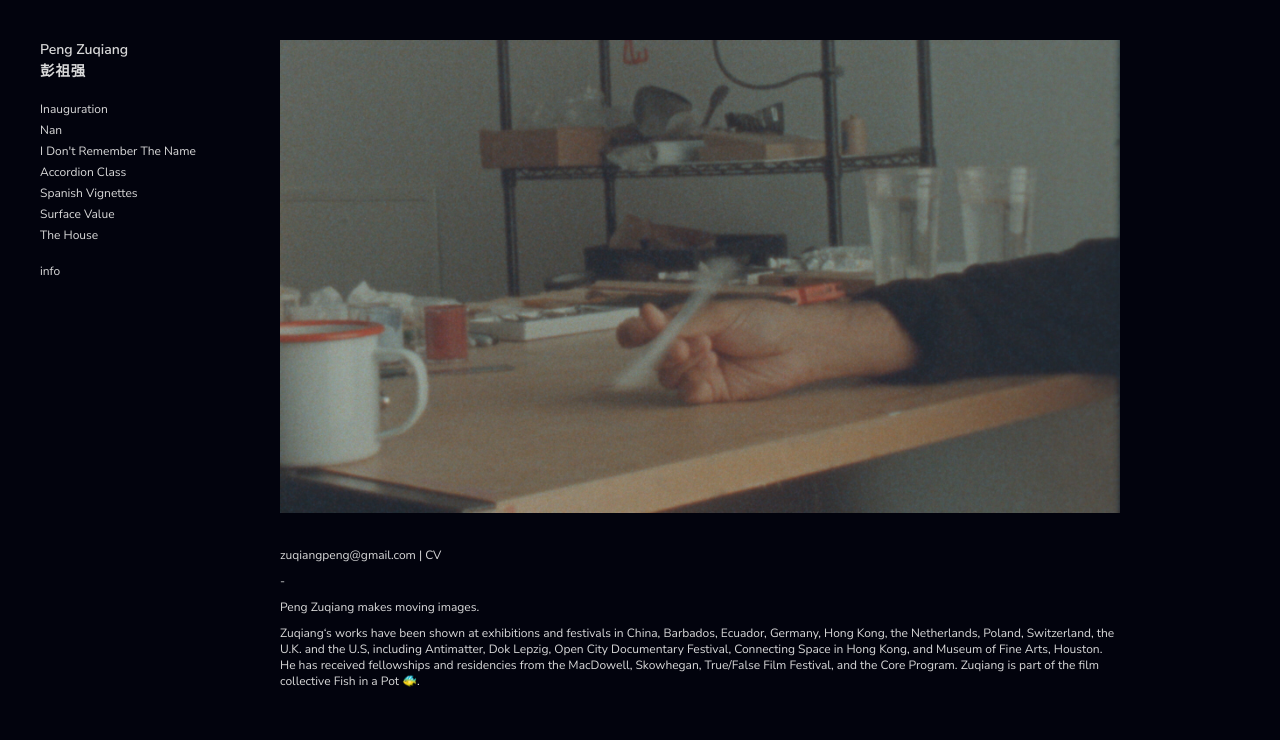
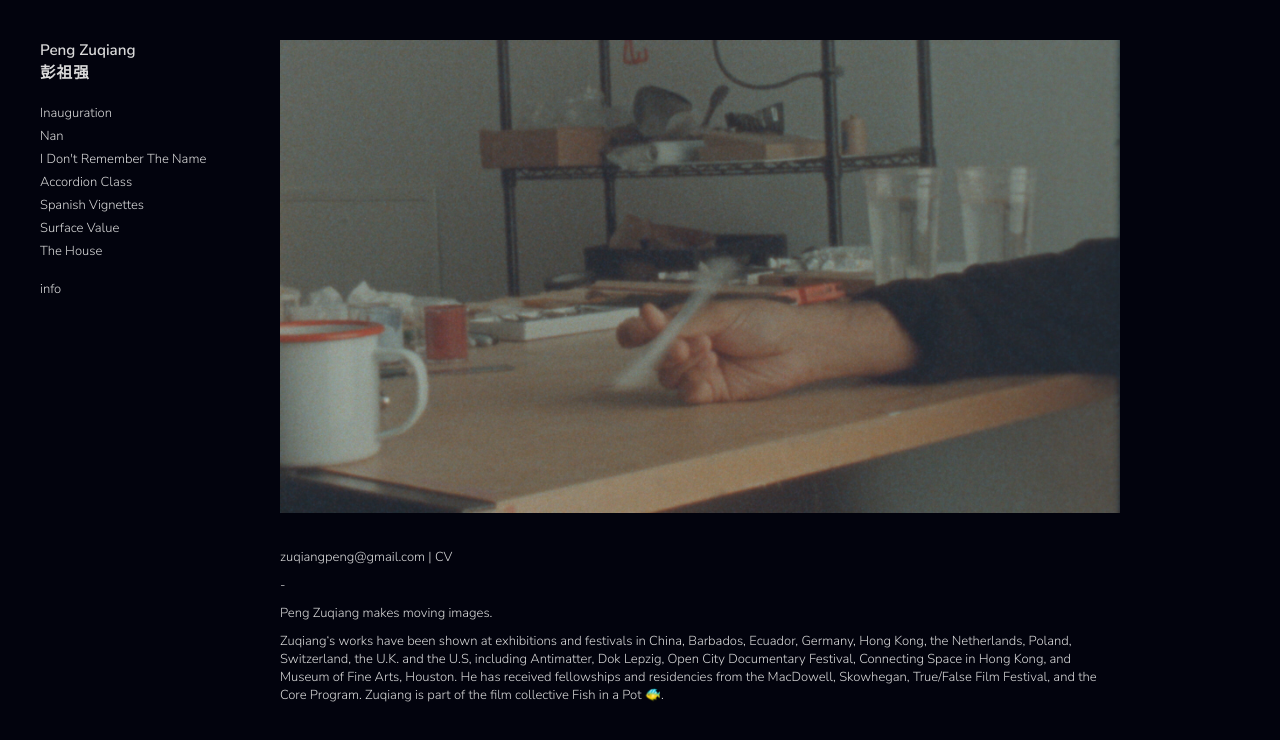
Before and after one commit to JAWeiss89/zuqiangPortfolio, a plain HTML site: page templates/info.html in a window 1280 px wide. Drawn offline with Linux system fonts and the light colour scheme.

Commit message:
Change font-size and font-weight. Add favicon.ico. Change link to accordion vimeo

```diff
--- a/static/app.css
+++ b/static/app.css
@@ -9,8 +9,8 @@ body {
     font-family: 'Nunito Sans', sans-serif;
     background-color: #02030d;
     color: #d9d9d9;
-    font-size: 12px;
-    font-weight: 400;
+    font-size: 13px;
+    font-weight: 300;
 }
 
 a {
--- a/templates/info.html
+++ b/templates/info.html
@@ -6,6 +6,7 @@
     <title>Peng Zuqiang</title>
     <link href="https://fonts.googleapis.com/css2?family=Nunito+Sans:wght@300;400;600&display=swap" rel="stylesheet">
     <link rel="stylesheet" href="../static/app.css">
+    <link rel="shortcut icon" href="../static/favicon.ico">
 </head>
 <body>
     <div id="container">
@@ -34,7 +35,7 @@
         <section id="content">
             <h1 id="title" class="hidden">info</h1>
             <img class="main-img" src="../static/info.jpg">
-            <p>zuqiangpeng@gmail.com | <a href="https://google.com"><span>CV</span></a></p>
+            <p>zuqiangpeng@gmail.com | <a target="_blank" href="https://docs.google.com/document/d/1lmyM9UjpoS4ztlFPKtjNQ9ciHQHyG9pX--Q7KzkBAc0/edit?usp=sharing"><span>CV</span></a></p>
             <p>-</p>
             <p>Peng Zuqiang makes moving images.</p>
             <p>Zuqiang‘s works have been shown at exhibitions and festivals in China, Barbados, Ecuador, Germany, Hong Kong, the Netherlands, Poland, Switzerland, the U.K. and the U.S, including Antimatter,  Dok Lepzig, Open City Documentary Festival, Connecting Space in Hong Kong, and Museum of Fine Arts, Houston. He has received fellowships and residencies from the MacDowell, Skowhegan, True/False Film Festival, and the Core Program. Zuqiang is part of the film collective Fish in a Pot 🐠.</p>
```
Also changed, not shown: index.html (+2 -1 lines), templates/accordion.html (+3 -3 lines), templates/house.html (+1 -0 lines), templates/inauguration.html (+1 -0 lines), templates/nan.html (+1 -0 lines), templates/remember.html (+1 -0 lines), templates/spanish.html (+1 -0 lines), templates/surface.html (+1 -0 lines), static/favicon.ico (added), 1 other file.
